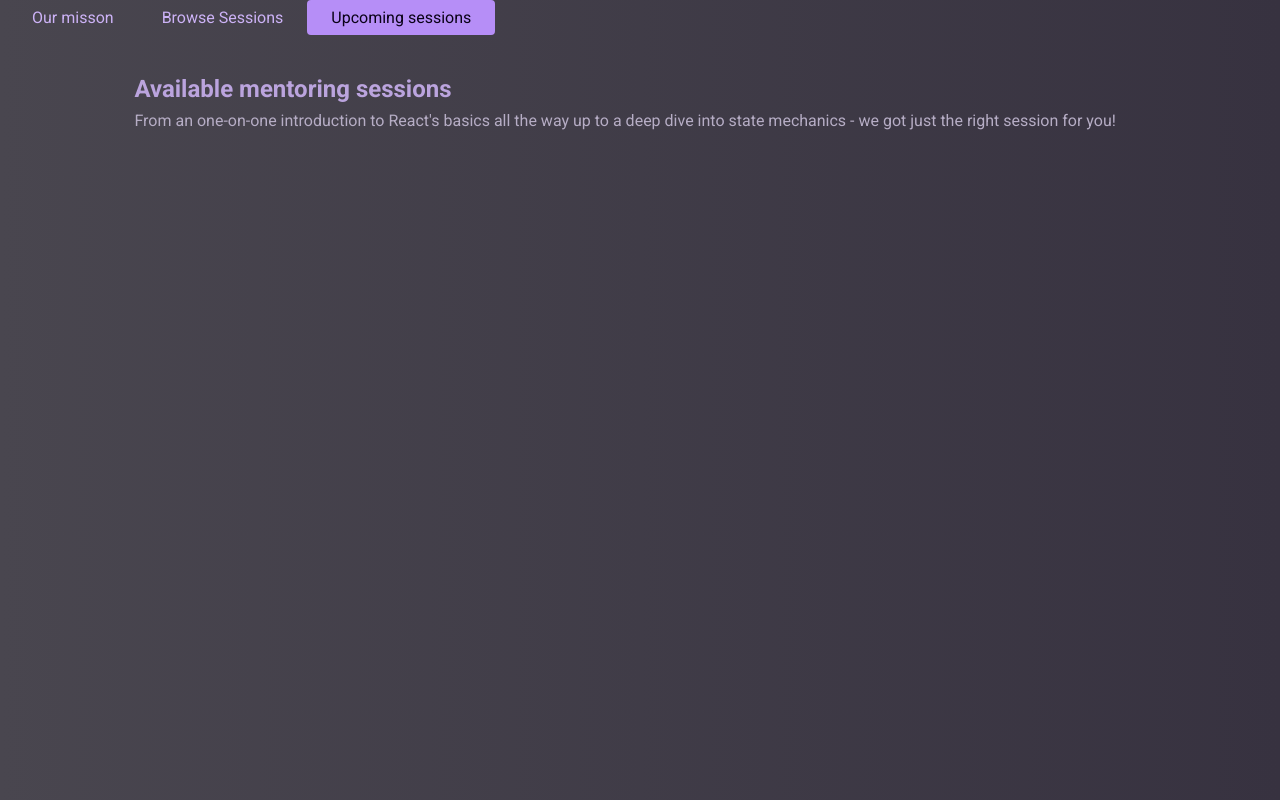
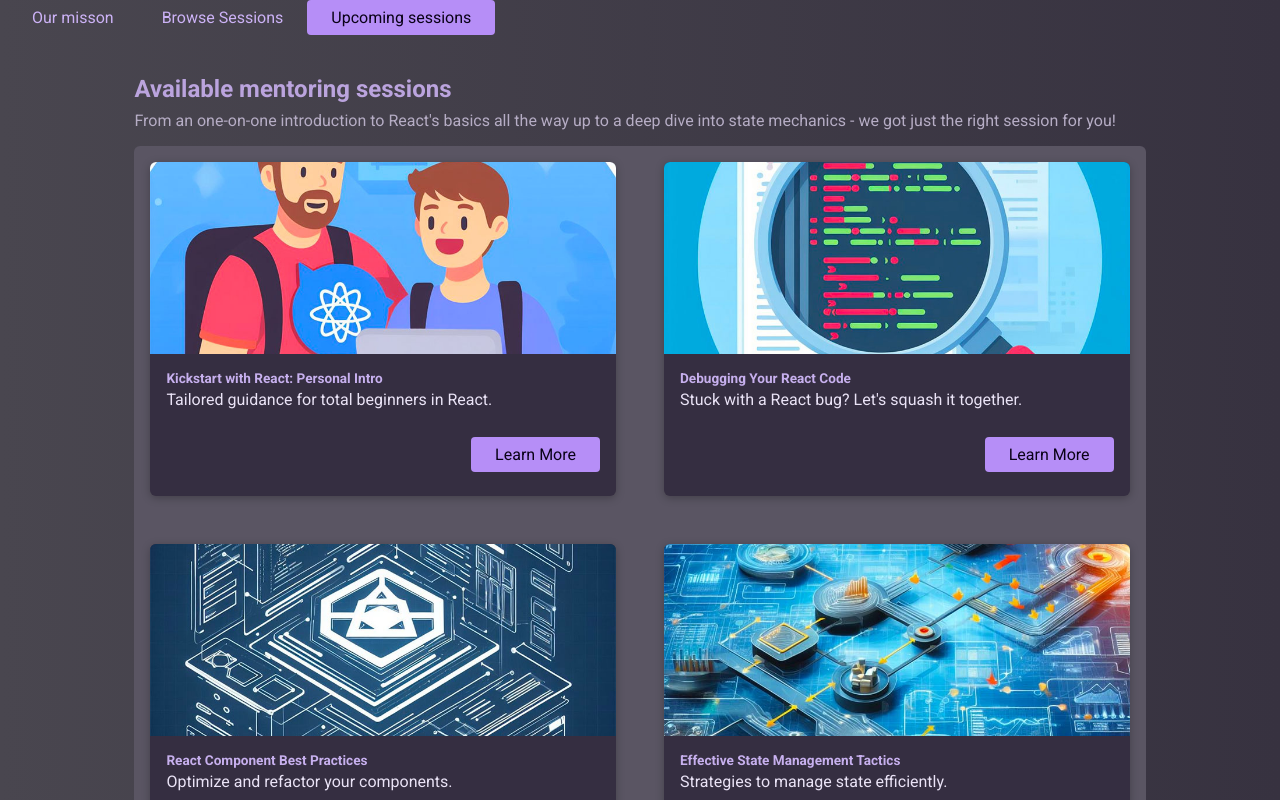
Before and after one commit to jrobeson/book-a-session, a React (Vite) app: page /sessions in a window 1280 px wide. Shown: the top 800 px of the page. Built offline with nearby package versions, Linux system fonts and the light colour scheme.

Commit message:
adding sessions page and session cards

```diff
--- a/src/components/Navigation/MainHeader.tsx
+++ b/src/components/Navigation/MainHeader.tsx
@@ -1,9 +1,6 @@
-import { NavLink } from 'react-router-dom';
-import Button from '../UI/Button';
-import { useRef } from 'react';
+import Button from '../UI/Button'
 
 export default function MainHeader() {
-
 	return (
 		<nav>
 			<Button to='/' textOnly={true}>
--- /dev/null
+++ b/src/components/Sessions/SessionItem.tsx
@@ -0,0 +1,19 @@
+import { type Session } from './SessionList';
+import Button from '../UI/Button';
+
+export default function SessionItem({ image, summary, title, id }: Session) {
+	return (
+		<article className='session-item'>
+			<img src={image} alt={title} />
+			<div className='session-data'>
+				<div>
+					<h3>{title}</h3>
+					<p>{summary}</p>
+				</div>
+				<p className='actions'>
+					<Button to={id}>Learn More</Button>
+				</p>
+			</div>
+		</article>
+	);
+}
--- /dev/null
+++ b/src/components/Sessions/SessionList.tsx
@@ -0,0 +1,21 @@
+import SessionItem from './SessionItem';
+
+export interface Session {
+	id: string;
+	title: string;
+	summary: string;
+	image: string;
+}
+
+type SessionProps = {
+	sessions: Session[];
+};
+
+export default function SessionList({ sessions }: SessionProps) {
+	const sessionElements = sessions.map((session) => (
+		<li key={session.id}>
+			<SessionItem {...session} />
+		</li>
+	));
+	return <ul id='sessions-list'>{sessionElements}</ul>;
+}
--- a/src/components/UI/Modal.tsx
+++ b/src/components/UI/Modal.tsx
@@ -1,6 +1,7 @@
 import { type ReactNode } from 'react';
 import { useRef, useImperativeHandle, forwardRef } from 'react';
 import { createPortal } from 'react-dom';
+
 interface ModalHandle {
 	open: () => void;
 }
--- a/src/pages/Root.tsx
+++ b/src/pages/Root.tsx
@@ -4,7 +4,6 @@ import MainHeader from '../components/Navigation/MainHeader';
 export default function Root() {
   return (
     <>
-      {/* Todo: Add Header */}
       <MainHeader />
       <Outlet />
     </>
--- a/src/pages/Sessions.tsx
+++ b/src/pages/Sessions.tsx
@@ -1,17 +1,17 @@
+import SessionList from '../components/Sessions/SessionList.tsx';
 import { SESSIONS } from '../dummy-sessions.ts'; // normally, we would probably load that from a server
 
 export default function SessionsPage() {
 	return (
-    <main id="sessions-page">
+		<main id='sessions-page'>
 			<header>
 				<h2>Available mentoring sessions</h2>
 				<p>
-          From an one-on-one introduction to React's basics all the way up to a
-          deep dive into state mechanics - we got just the right session for
+					From an one-on-one introduction to React's basics all the way up to a deep dive into state mechanics - we got just the right session for
 					you!
 				</p>
 			</header>
-      {/* Todo: Output list of sessions */}
+			<SessionList sessions={SESSIONS} />
 		</main>
 	);
 }
```
Lines whose indentation alone changed are shown as unchanged.
